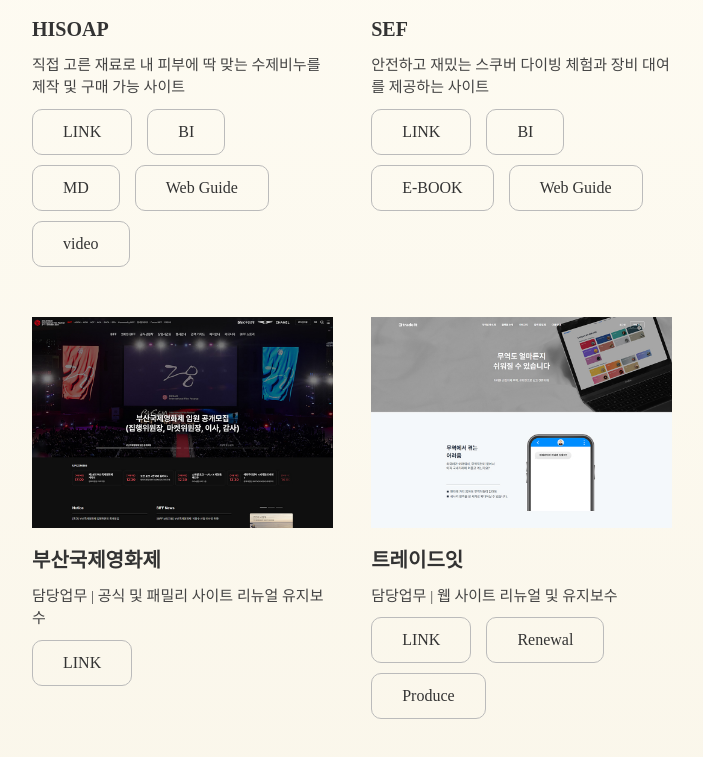
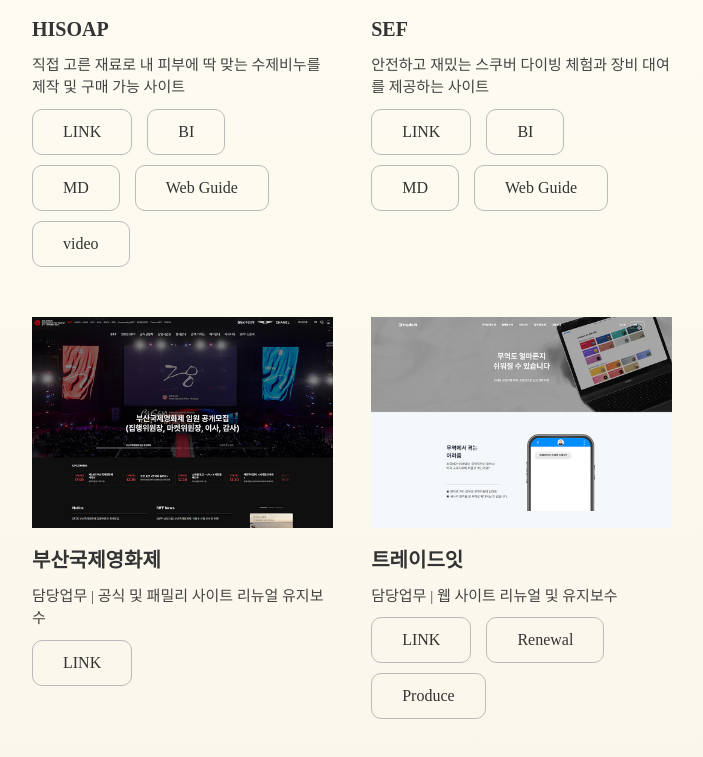
Before and after one commit to bombada21/KHN_Portfolio, a plain HTML site: page index.html in a window 1280 px wide. Shown: the part 4272-5029 px from the top of the page, without its empty margins (288-991 px from the left). Drawn offline with Linux system fonts and the light colour scheme; files whose address does not match are found by name; a web font is replaced by a local one.

Commit message:
Update index.html

```diff
--- a/index.html
+++ b/index.html
@@ -242,7 +242,7 @@
 						<ul class="btn">
 							<li><a href="SEF/index.html" target="_blank">LINK</a></li>
 							<li><a href="sef_BI/index.html" target="_blank">BI</a></li>
-							<li><a href="sef_MD/slider.html" target="_blank">E-BOOK</a></li>
+							<li><a href="sef_MD/slider.html" target="_blank">MD</a></li>
 							<li><a href="sef_WEB/index.html" target="_blank">Web Guide</a></li>
 						</ul>
 					</li>
```
